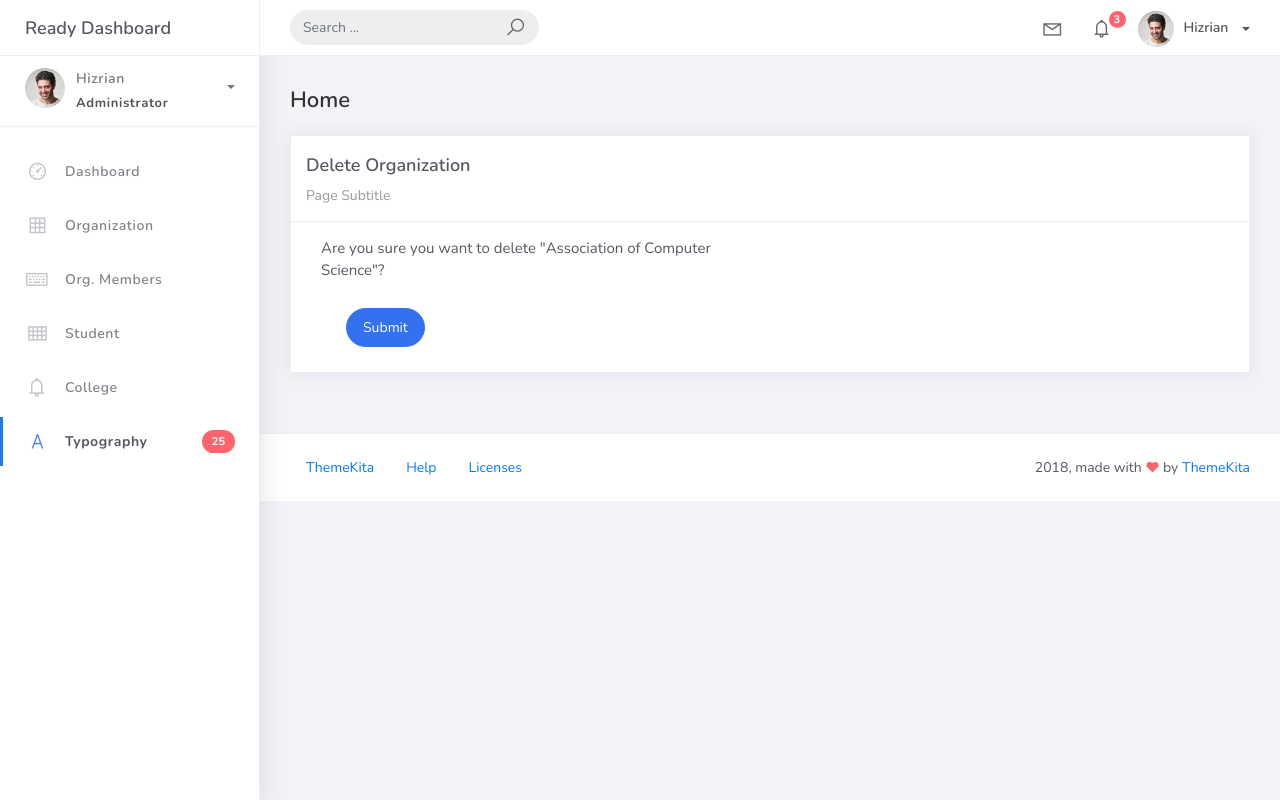
After one commit to Tazz022003/PSUSphere, a Django app: page /organization_list/1/delete in a window 1280 px wide. The commit adds this page. Run offline with Django 4.2, Linux system fonts and the light colour scheme; data comes from the database, SQL or seed files in the repository; both versions use the stored data as it was after the commit; some libraries are stand-ins or nearby versions.

Commit message:
Crud added

```diff
--- a/projectsite/projectsite/urls.py
+++ b/projectsite/projectsite/urls.py
@@ -16,12 +16,14 @@ Including another URLconf
 """
 from django.contrib import admin
 from django.urls import path
-from studentorg.views import HomePageView, OrganizationList, OrganizationCreateView
+from studentorg.views import HomePageView, OrganizationList, OrganizationCreateView, OrganizationUpdateView, OrganizationDeleteView
 from studentorg import views
 
 urlpatterns = [
     path('admin/', admin.site.urls),
-    path('', views.HomePageView.as_view() , name = 'home'),
-    path('organization_list', OrganizationList.as_view(), name='organization-list'),
-    path('organization_list/add', OrganizationCreateView.as_view(), name='organization-add'),
+    path('', views.HomePageView.as_view(), name='home'),
+    path('organization_list/', OrganizationList.as_view(), name='organization-list'),
+    path('organization_list/add/', OrganizationCreateView.as_view(), name='organization-add'),
+    path('organization_list/<int:pk>/', OrganizationUpdateView.as_view(), name='organization-update'),
+    path('organization_list/<pk>/delete', OrganizationDeleteView.as_view(), name='organization-delete'),
 ]
--- a/projectsite/studentorg/views.py
+++ b/projectsite/studentorg/views.py
@@ -1,6 +1,6 @@
 from django.shortcuts import render
 from django.views.generic.list import ListView
-from django.views.generic.edit import CreateView
+from django.views.generic.edit import CreateView, UpdateView, DeleteView
 from studentorg.models import Organization
 from studentorg.forms import OrganizationForm
 from django.urls import reverse_lazy
@@ -23,3 +23,14 @@ class OrganizationCreateView(CreateView):
     form_class = OrganizationForm
     template_name = 'org_form.html'
     success_url = reverse_lazy('organization-list')
+
+class OrganizationUpdateView(UpdateView):
+    model = Organization
+    form_class = OrganizationForm
+    template_name = 'org_form.html'
+    success_url = reverse_lazy('organization-list')
+
+class OrganizationDeleteView(DeleteView):
+   model = Organization
+   template_name = 'org_del.html'
+   success_url = reverse_lazy('organization-list')
--- /dev/null
+++ b/projectsite/templates/org_del.html
@@ -0,0 +1,31 @@
+{% extends 'base.html' %} {% load static %} {% block content %}
+<div class="content">
+    <div class="container-fluid">
+        <h4 class="page-title">Home</h4>
+        <div class="row">
+            <div class="col-md-12">
+                <div class="card">
+                    <div class="card-header">
+                        <div class="card-title">Delete Organization</div>
+                        <div class="card-category">Page Subtitle</div>
+                    </div>
+
+                    <div class="col-md-6">
+                        <div class="card-body">
+                            <form class="" action="" method="post" novalidate>
+                                <p>Are you sure you want to delete "{{ object }}"?</p>
+                                {% csrf_token %} {% include 'includes/form.html' %}
+                                <div class="form-group">
+                                    <div class="col-md-12 col-sm-3">
+                                        <button type="submit" class="btn btn-primary btn-rounded">Submit</button>
+                                    </div>
+                                </div>
+                            </form>
+                        </div>
+                    </div>
+                </div>
+            </div>
+        </div>
+    </div>
+</div>
+{% endblock %}
```
Also changed, not shown: projectsite/templates/org_list.html (+12 -0 lines), projectsite/db.sqlite3.
